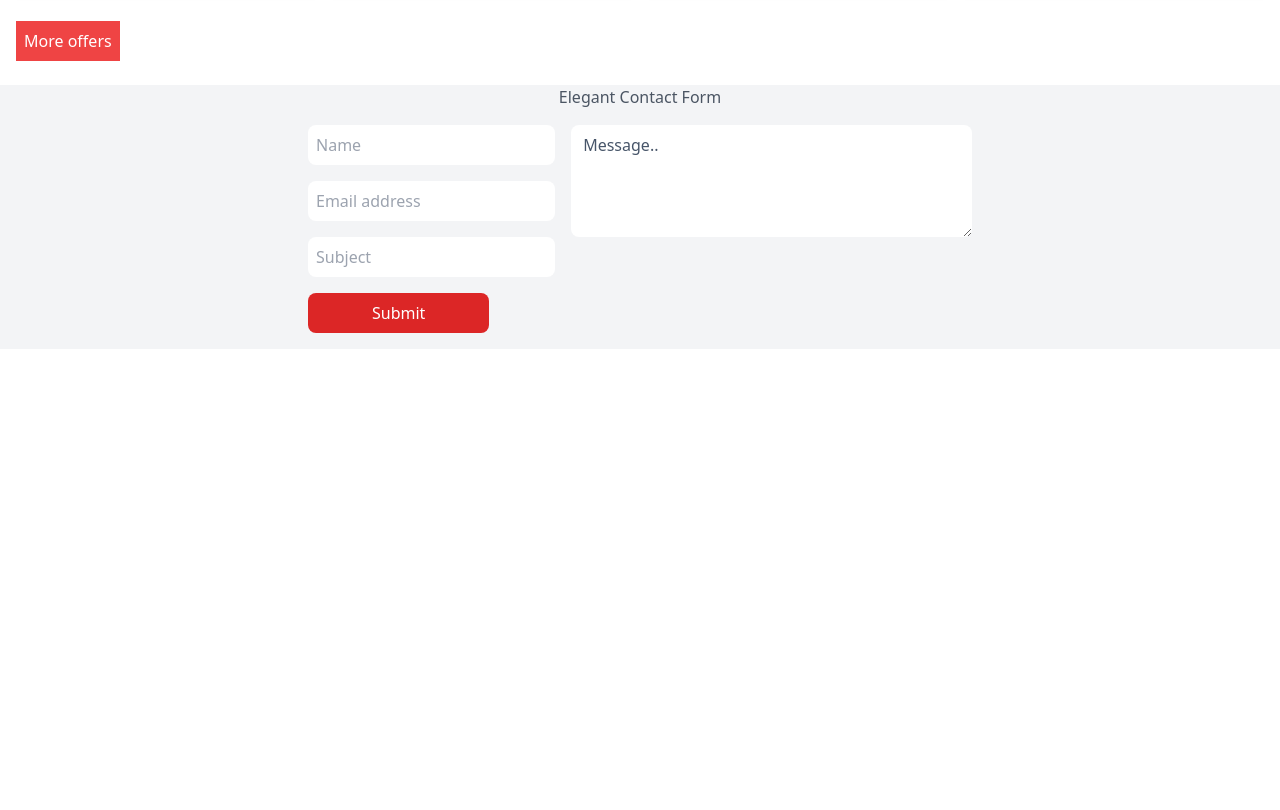
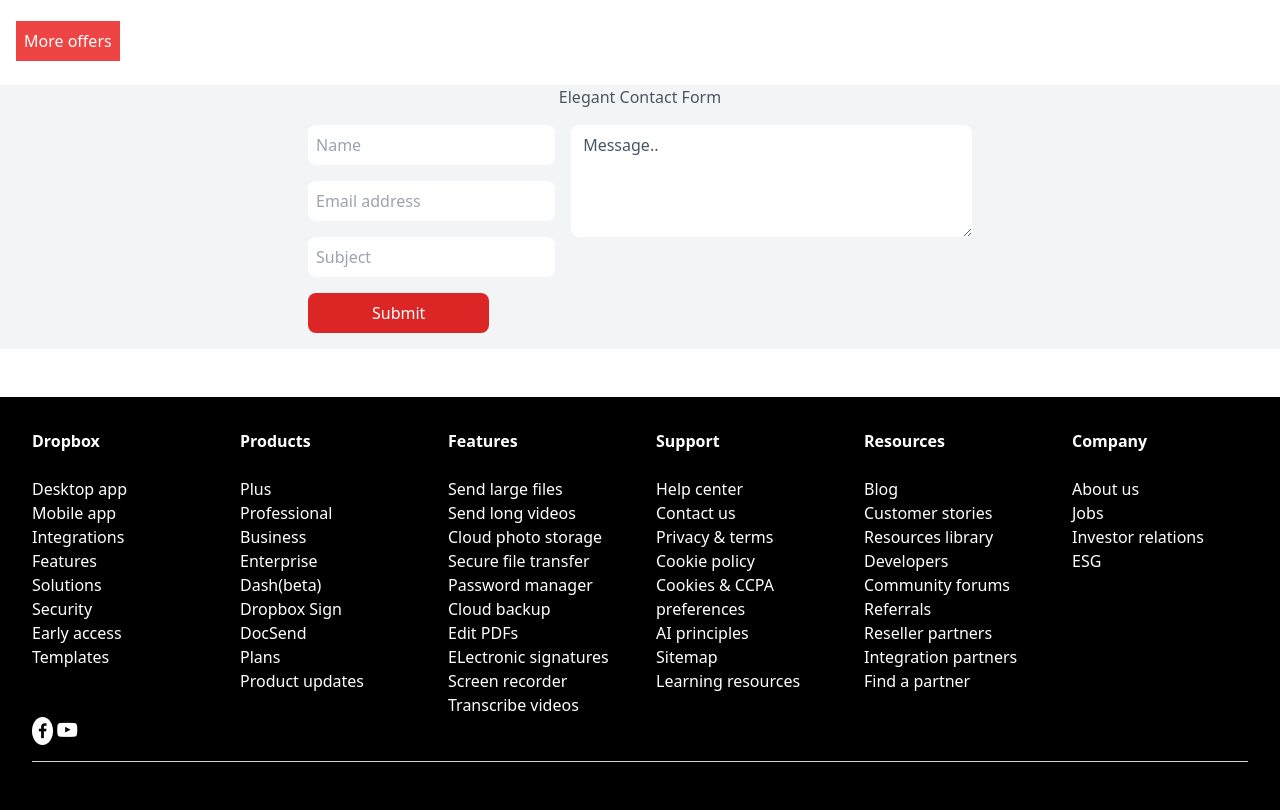
Before and after one commit to M-Thanu/KNi2_assignment1, a plain HTML site: page index.html in a window 1280 px wide. Shown: the part 982-1792 px from the top of the page. Before the commit the page ends 1331 px from the top, so only its background shows below. Drawn offline with nearby package versions, Linux system fonts and the light colour scheme.

Commit message:
almost completed

```diff
--- a/index.html
+++ b/index.html
@@ -5,6 +5,8 @@
     <meta name="viewport" content="width=device-width, initial-scale=1.0">
     <title>Document</title>
     <script src="https://cdn.tailwindcss.com"></script>
+    <link rel="stylesheet" href="https://cdnjs.cloudflare.com/ajax/libs/font-awesome/5.15.3/css/all.min.css">
+    <link rel="stylesheet" href="https://cdnjs.cloudflare.com/ajax/libs/font-awesome/4.7.0/css/font-awesome.min.css">
 </head>
 <body>
 <div class="bg-zinc-100">
@@ -228,6 +230,95 @@
     </div>
   </div>
 </div>
-
+<br><br>
+<!--footer-->
+<div class="bg-black text-white p-8">
+  <div class="grid grid-cols-6 gap-8">
+    <div>
+      <h4 class="font-bold">Dropbox</h4> <br>
+      <ul>
+        <li>Desktop app</li>
+        <li>Mobile app</li>
+        <li>Integrations</li>
+        <li>Features</li>
+        <li>Solutions</li>
+        <li>Security</li>
+        <li>Early access</li>
+        <li>Templates</li>
+      </ul>
+    </div>
+    <div>
+      <h4 class="font-bold">Products</h4><br>
+      <ul>
+        <li>Plus</li>
+        <li>Professional</li>
+        <li>Business</li>
+        <li>Enterprise</li>
+        <li>Dash(beta)</li>
+        <li>Dropbox Sign</li>
+        <li>DocSend</li>
+        <li>Plans</li>
+        <li>Product updates</li>
+      </ul>
+    </div>
+    <div>
+      <h4 class="font-bold">Features</h4><br>
+      <ul>
+        <li>Send large files</li>
+        <li>Send long videos</li>
+        <li>Cloud photo storage</li>
+        <li>Secure file transfer</li>
+        <li>Password manager</li>
+        <li>Cloud backup</li>
+        <li>Edit PDFs</li>
+        <li>ELectronic signatures</li>
+        <li>Screen recorder</li>
+        <li>Transcribe videos</li>
+      </ul>
+    </div>
+    <div>
+      <h4 class="font-bold">Support</h4><br>
+      <ul>
+        <li>Help center</li>
+        <li>Contact us</li>
+        <li>Privacy & terms</li>
+        <li>Cookie policy</li>
+        <li>Cookies & CCPA preferences</li>
+        <li>AI principles</li>
+        <li>Sitemap</li>
+        <li>Learning resources</li>
+      </ul>
+    </div>
+    <div>
+      <h4 class="font-bold">Resources</h4><br>
+      <ul>
+        <li>Blog</li>
+        <li>Customer stories</li>
+        <li>Resources library</li>
+        <li>Developers</li>
+        <li>Community forums</li>
+        <li>Referrals</li>
+        <li>Reseller partners</li>
+        <li>Integration partners</li>
+        <li>Find a partner</li>
+      </ul>
+    </div>
+    <div>
+      <h4 class="font-bold">Company</h4><br>
+      <ul>
+        <li>About us</li>
+        <li>Jobs</li>
+        <li>Investor relations</li>
+        <li>ESG</li>
+      </ul>
+    </div>
+  </div>
+  <div>
+    <a class="fa-brands fa-x-twitter" href="#" target="_blank"></a>
+    <a href= "https://web.facebook.com/?_rdc=1&_rdr" class="fa fa-facebook"target="_blank" style="border-radius: 50%;background-color: white; color: black; padding: 6px;"> </a>
+    <a href="https://www.youtube.com/" target="_blank" class="fa fa-youtube-play" style="font-size: 20px;"> </a>
+  </div>
+  <hr  class="bg-gray-300 h-px my-4 border-0">
+</div>
 </body>
 </html>
```
